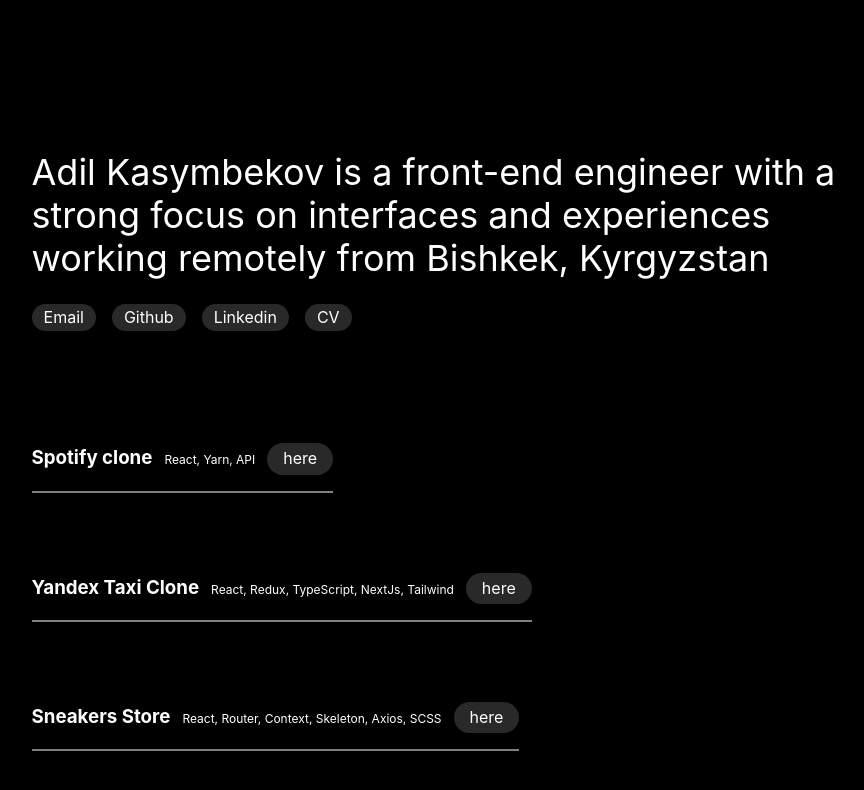
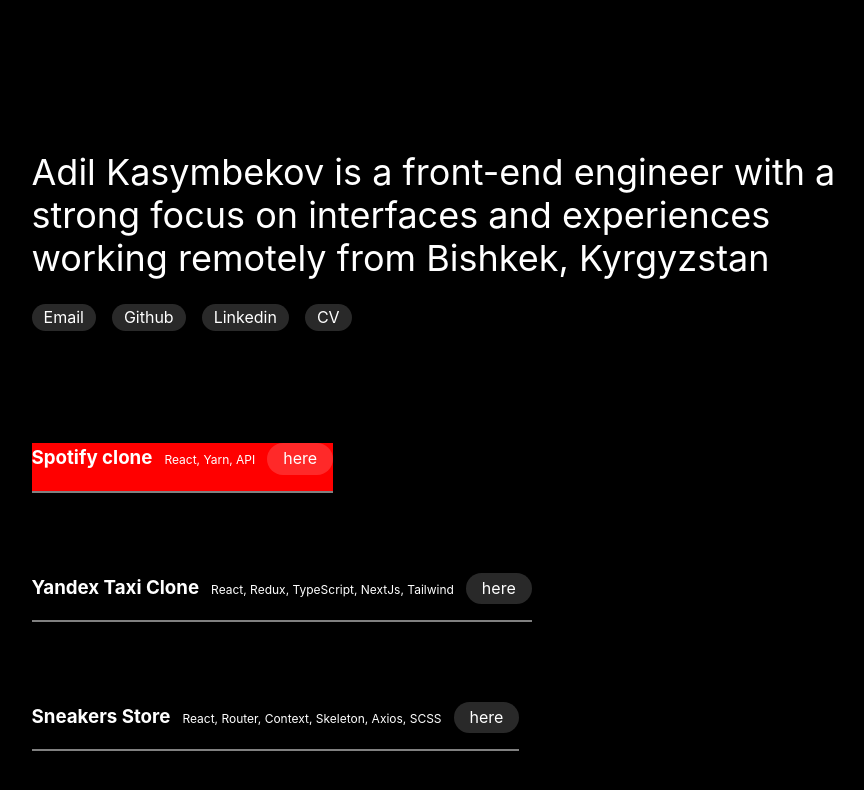
Before and after one commit to adkasyv/adkasyv_link, a plain HTML site: page index.html in a window 1280 px wide. In both pictures the pointer is over the element 386 px from the left and 467 px from the top of the page. Shown: the whole page, without its empty margins (204-1068 px from the left). Drawn offline with Linux system fonts and the light colour scheme.

Commit message:
Updating hover effect

```diff
--- a/style.css
+++ b/style.css
@@ -55,6 +55,10 @@ h1 {
   font-family: -apple-system, BlinkMacSystemFont, "Segoe UI", Helvetica, Arial,
     sans-serif, "Apple Color Emoji", "Segoe UI Emoji", "Segoe UI Symbol";
 }
+.portfolio__item:hover {
+  background: red;
+}
+
 .portfolio__item > h3 {
   padding: 0;
   margin: 0;
```
